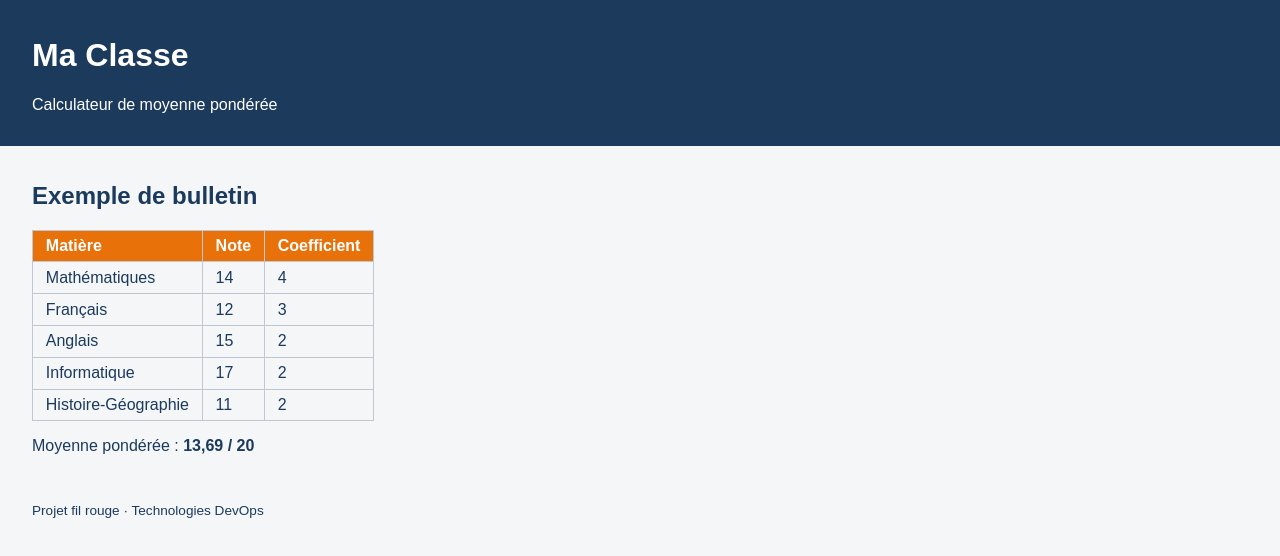
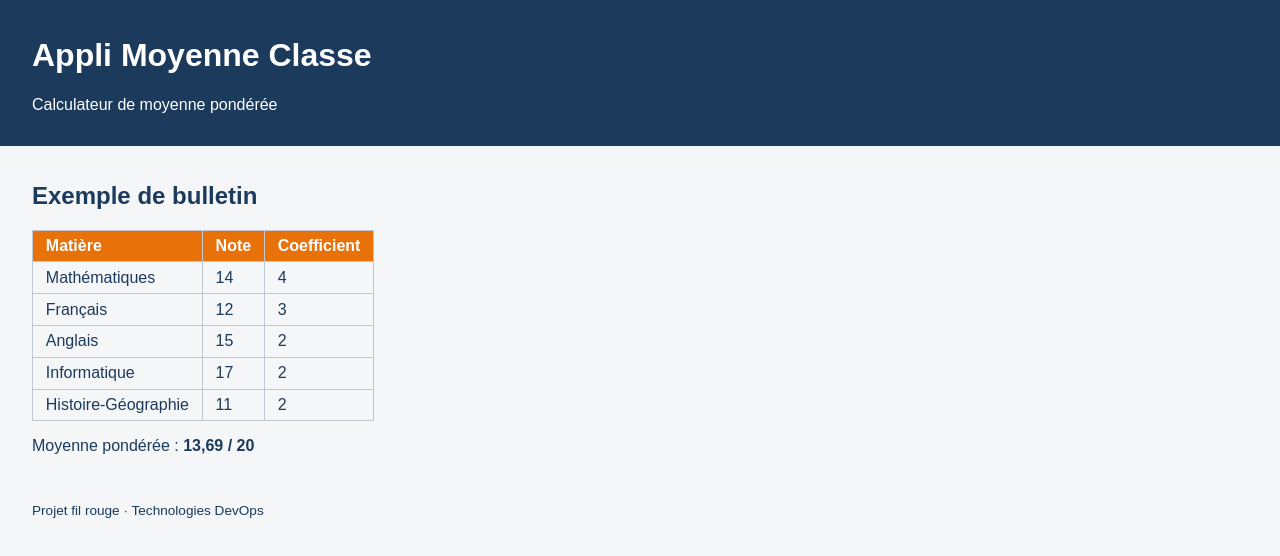
Before and after one commit to gohourouarthurothniel-oss/ma-classe-solo, a plain HTML site: page index.html in a window 1280 px wide. Drawn offline with Linux system fonts and the light colour scheme.

Commit message:
Modification Titre Entete par dev2

```diff
--- a/index.html
+++ b/index.html
@@ -8,7 +8,7 @@
 </head>
 <body>
   <header>
-    <h1>Ma Classe</h1>
+    <h1>Appli Moyenne Classe</h1>
     <p>Calculateur de moyenne pondérée</p>
   </header>
   <main>
```
